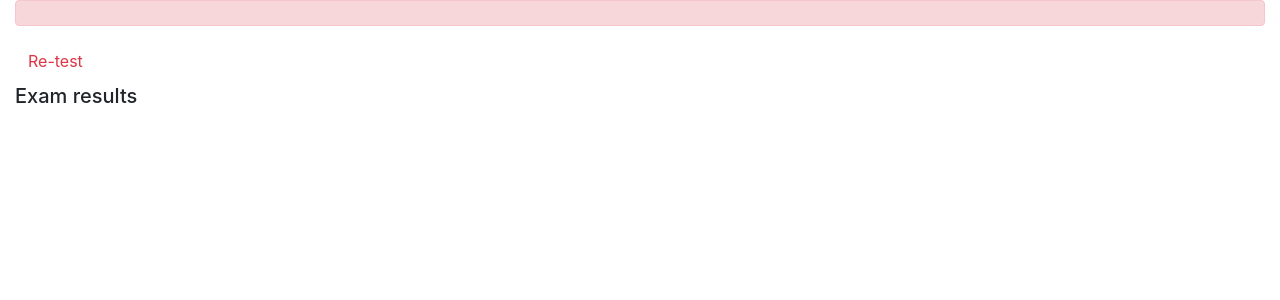
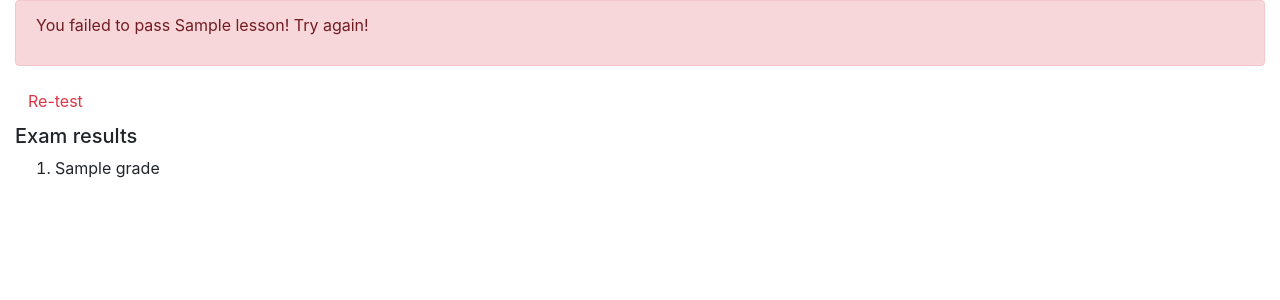
Before and after one commit to Ghyathoo/final-django, a Django app: template onlinecourse/templates/onlinecourse/exam_result_bootstrap.html in a window 1280 px wide. Shown: the part 56-356 px from the top of the page. Run offline with Django 3.2, Linux system fonts and the light colour scheme; tables that the repository leaves empty hold one stand-in row (values such as "Sample post"); the template is opened without the code that fills it: values that come from a table or form of the project are taken from there, most other values are stand-ins (such as "Sample title", 1, 10 or a date in 2020); parts of the project's set-up code (start-up, migrations or seed data) failed here and were passed over; some libraries are stand-ins or nearby versions.

Commit message:
Add files via upload

```diff
--- a/onlinecourse/templates/onlinecourse/exam_result_bootstrap.html
+++ b/onlinecourse/templates/onlinecourse/exam_result_bootstrap.html
@@ -38,17 +38,22 @@
 <div class="container-fluid">
     {% if grade > 80 %}
     <div class="alert alert-success">
-       <!--HINT Display passed info -->
+       <p>Congrats! You passed the exam for {{lesson.title}}!</p>
     </div>
         {% else %}
         <div class="alert alert-danger">
-            <!--HINT Display failed info -->
+            <p>You failed to pass {{lesson.title}}! Try again!</p>
         </div>
         <a class="btn btn-link text-danger" href="{% url 'onlinecourse:course_details' course.id %}">Re-test</a>
         {% endif %}
         <div class="card-columns-vertical mt-1">
         <h5 class="">Exam results</h5>
-            <!--HINT Display exam results-->
+			<ol>
+            {% for g in grades %}
+				<li>{{g}}</li>
+			{% endfor %}
+			</ol>
+
         </div>
     </div>
 </body>
```
